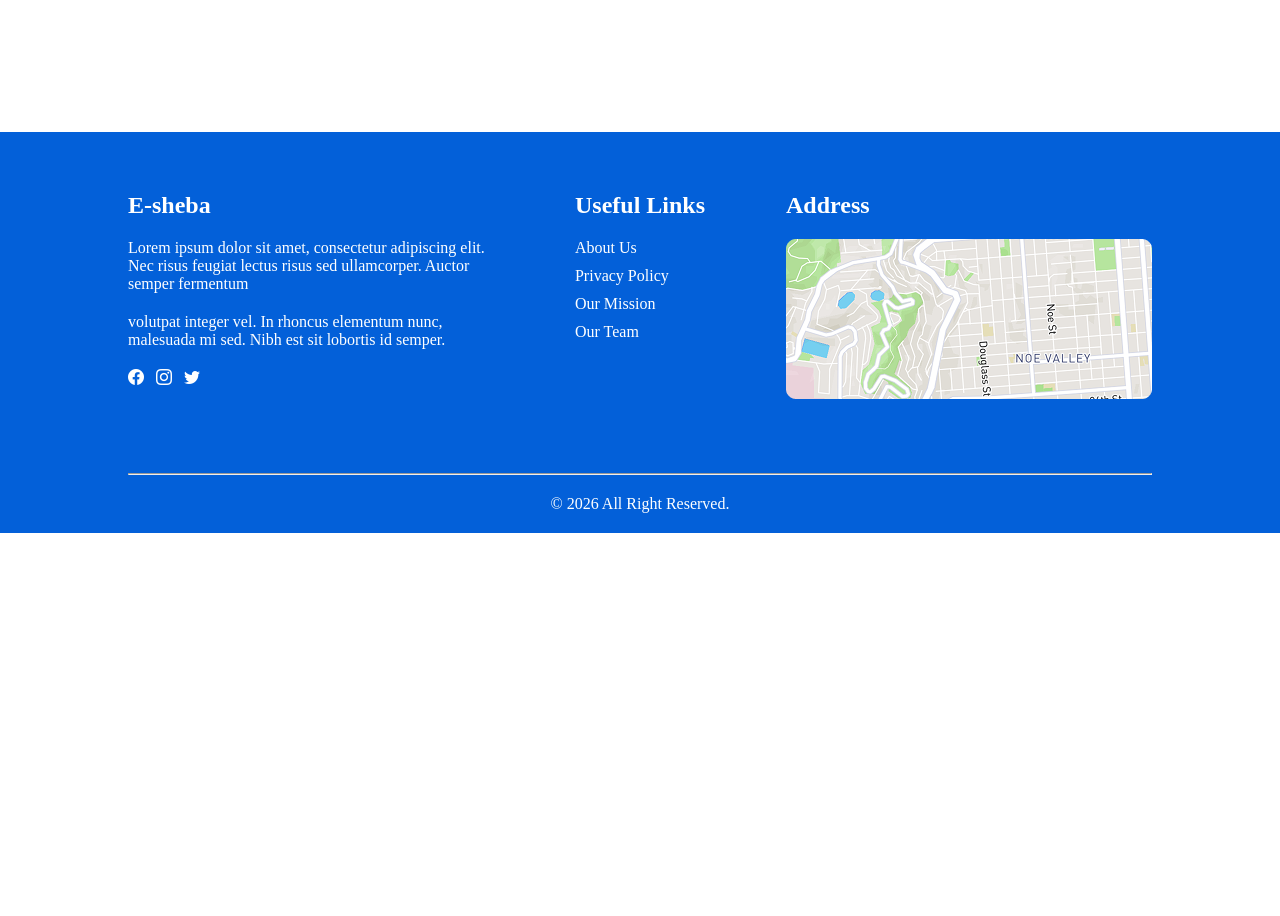
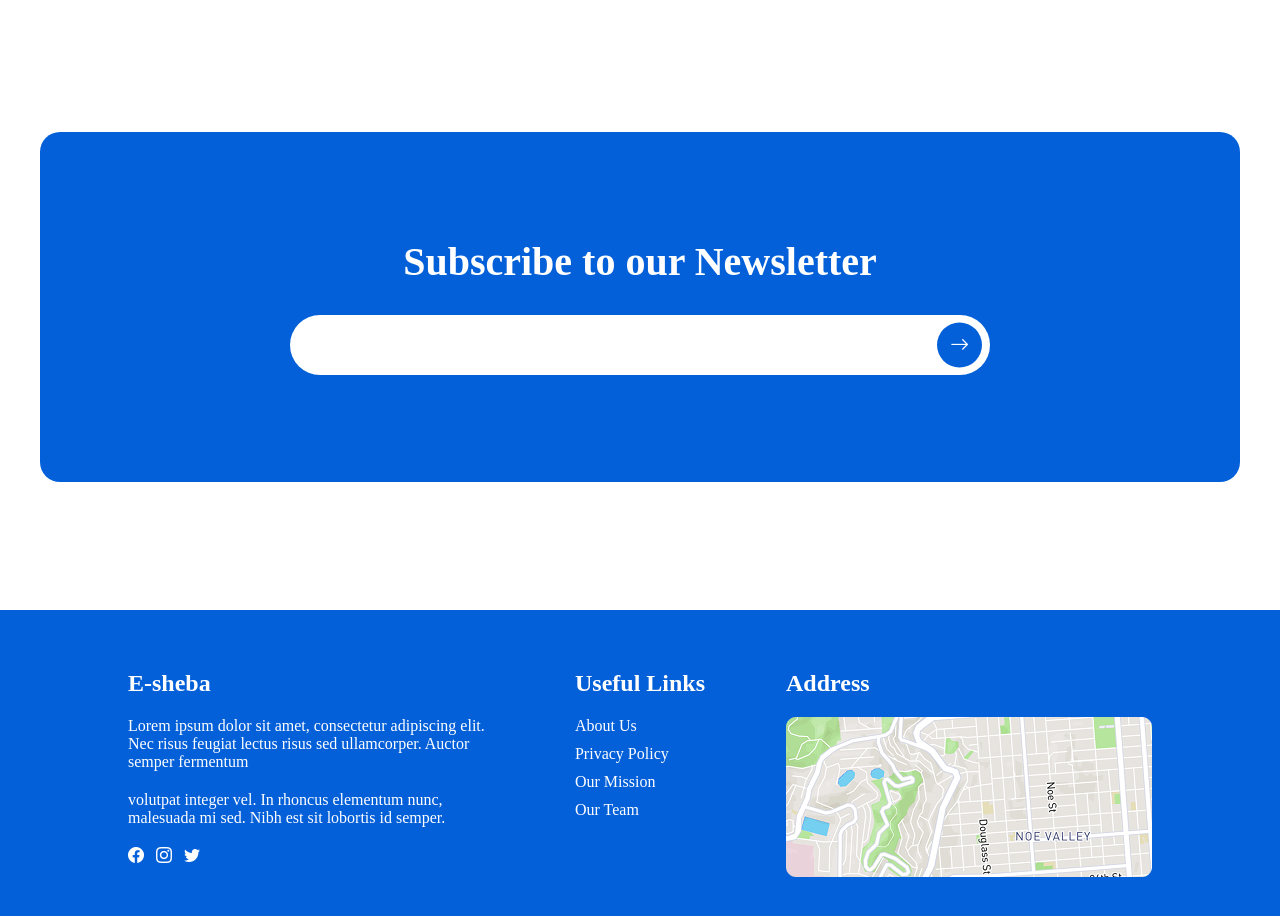
Before and after one commit to Hadi20Diab/DigitalHubFirstProject, a Next.js app in the folder my-app/: page / in a window 1280 px wide. Shown: the part 2780-3696 px from the top of the page. Before the commit the page ends 3313 px from the top, so only its background shows below. Built offline with nearby package versions, Linux system fonts and the light colour scheme.

Commit message:
add the subscribe section with its style

```diff
--- /dev/null
+++ b/my-app/app/components/Subscribe/Subscribe.jsx
@@ -0,0 +1,18 @@
+import React from "react";
+import "./Subscribe.scss"
+
+const Subscribe = () => {
+    return (
+        <section className="Subscribe-section">
+            <h1>Subscribe to our Newsletter</h1>
+            <div className="input-wrapper">
+                <input type="text"/>
+                <button className="submit-btn">
+                    <i className="bi bi-arrow-right"></i>
+                </button>
+            </div>
+        </section>
+    );
+};
+
+export default Subscribe;
--- /dev/null
+++ b/my-app/app/components/Subscribe/Subscribe.scss
@@ -0,0 +1,60 @@
+.Subscribe-section{
+    height: 350px;
+    width: 1200px;
+    background-color: var(--primary-color);
+    display: flex;
+    align-self: center;
+    border-radius: 20px;
+    flex-direction: column;
+    justify-content: center;
+    gap: 30px;
+
+    h1{
+        color: var(--secoundary-text-color);
+        text-align: center;
+        font-size: 2.5rem;
+    }
+
+    .input-wrapper {
+        position: relative;
+        width: 700px;
+        align-self: center;
+
+        input{
+            width: 100%;
+            height: 60px;
+            border-radius: 30px;
+            border: none;
+            padding: 10px 70px 10px 30px;
+            font-size: 1rem;
+            outline: none;
+        }
+
+        .submit-btn {
+            position: absolute;
+            right: 8px;
+            top: 50%;
+            transform: translateY(-50%);
+            width: 45px;
+            height: 45px;
+            border-radius: 50%;
+            background-color: var(--primary-color);
+            border: none;
+            display: flex;
+            align-items: center;
+            justify-content: center;
+            cursor: pointer;
+            transition: all 0.3s ease;
+
+            i {
+                color: white;
+                font-size: 1.2rem;
+            }
+
+            &:hover {
+                transform: translateY(-50%) scale(1.05);
+            }
+        }
+    }
+
+}
--- a/my-app/app/page.js
+++ b/my-app/app/page.js
@@ -4,6 +4,7 @@ import ChooseUs from "./components/ChooseUs/ChooseUs";
 import OurMembers from "./components/OurMembers/OurMembers";
 import QualityHealth from "./components/QualityHealth/QualityHealth";
 import Specialist from "./components/Specialists/Specialist";
+import Subscribe from "./components/Subscribe/Subscribe";
 
 export default function Home() {
   return (
@@ -12,6 +13,7 @@ export default function Home() {
       <ChooseUs />
       <OurMembers />
       <QualityHealth />
+      <Subscribe />
     </>
   );
 }
```
